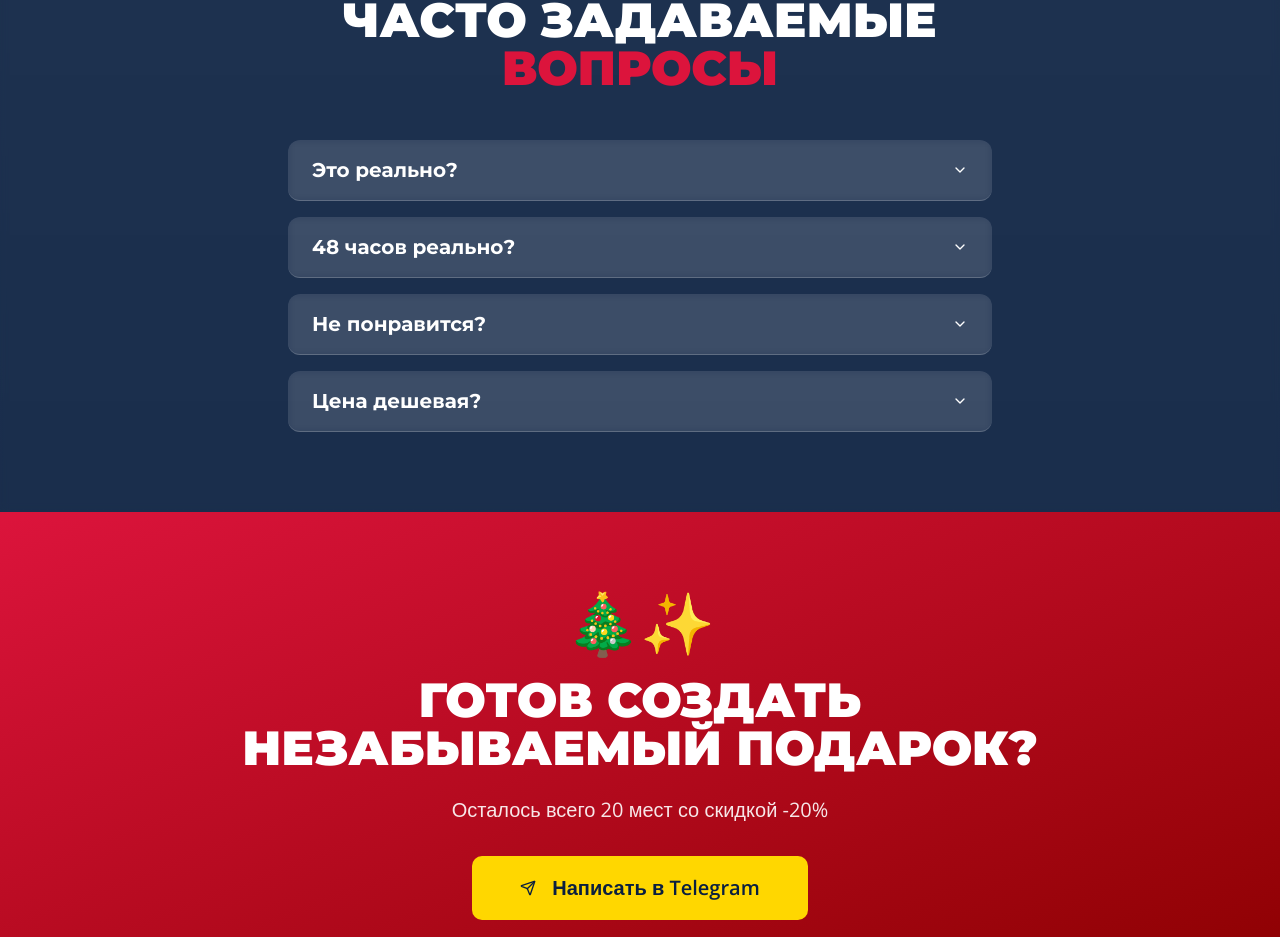
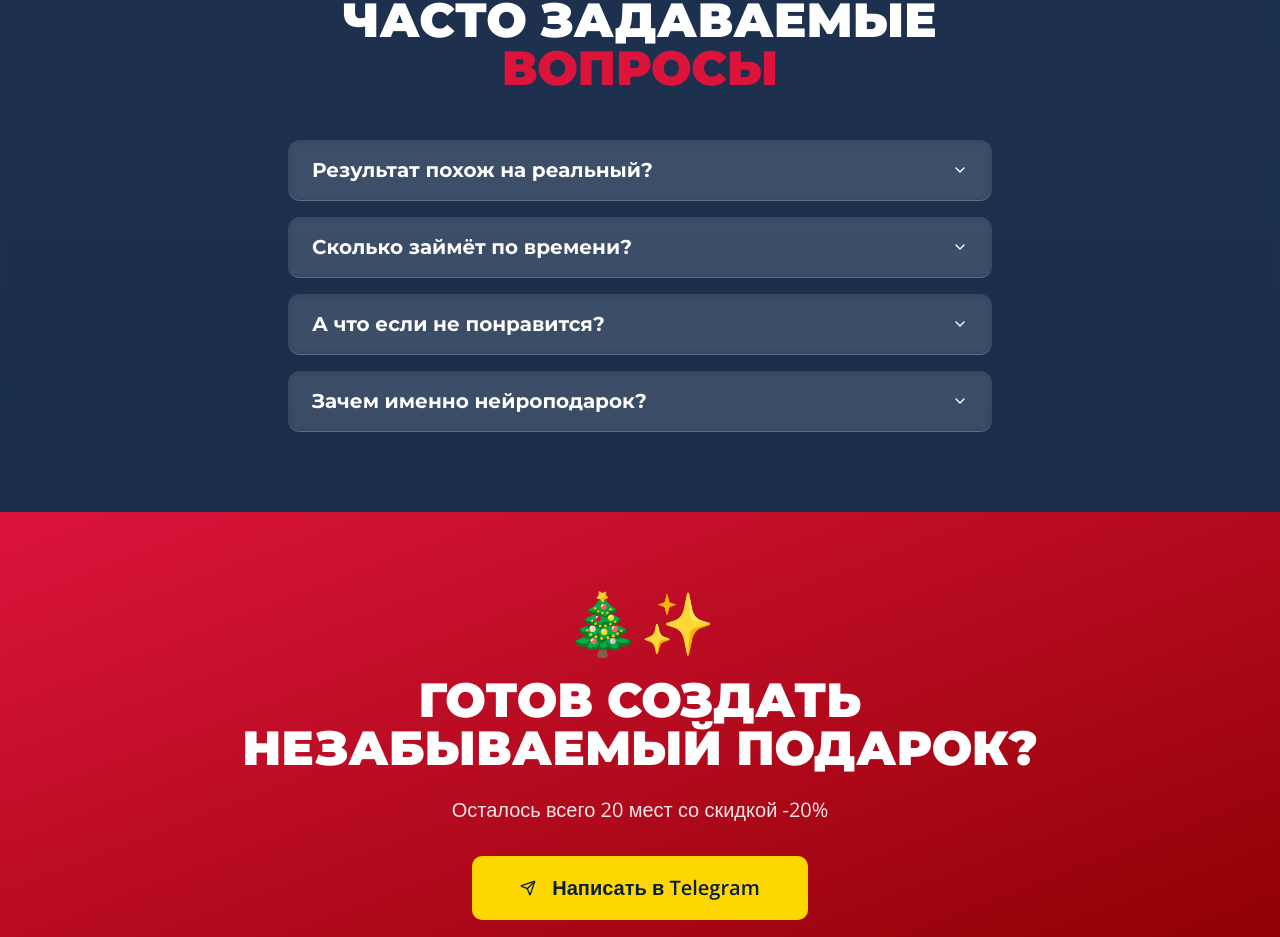
Before and after one commit to pr-poehali-dev/newyear-gift-creation, a React (Vite) app: page / in a window 1280 px wide. Shown: the part 4049-4986 px from the top of the page. Built offline with nearby package versions, Linux system fonts and the light colour scheme.

Commit message:
refactor: обновление текста FAQ блока

```diff
--- a/src/pages/Index.tsx
+++ b/src/pages/Index.tsx
@@ -106,10 +106,10 @@ const Index = () => {
   ];
 
   const faq = [
-    { q: 'Это реально?', a: 'Да, AI-видео выглядит как от реального кумира' },
-    { q: '48 часов реально?', a: 'Да, обычно быстрее 20-24 часа' },
-    { q: 'Не понравится?', a: 'Пересделаем бесплатно' },
-    { q: 'Цена дешевая?', a: 'Да, новогодняя -20%, обычно 750-1000₽' },
+    { q: 'Результат похож на реальный?', a: 'Да, качество наших услуг даёт сходство до 99%' },
+    { q: 'Сколько займёт по времени?', a: 'От 12 до 48 часов, но сделаем быстрее, оставляем запас на правки' },
+    { q: 'А что если не понравится?', a: 'Наши специалисты предлагают несколько решений и всегда готовы внести правки' },
+    { q: 'Зачем именно нейроподарок?', a: 'Наступает эпоха подарков нового уровня, в ближайшие 5 лет - нейроподарки будут МегаТрендом, будьте первым в рядах кто подарит такое😍' },
   ];
 
   return (
```
